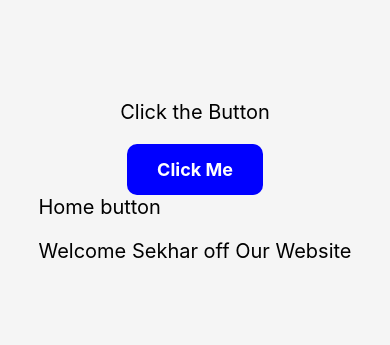
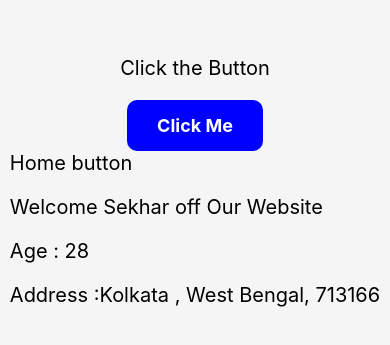
Before and after one commit to code-sekhar/app-reactnative-, a React Native app: screen / in a window 390 px wide. Shown: the part 231-576 px from the top of the page. Built offline with nearby package versions, Linux system fonts and the light colour scheme.

Commit message:
feat: props add

```diff
--- a/App.tsx
+++ b/App.tsx
@@ -32,7 +32,7 @@ function App(): React.JSX.Element {
       >
         <Text style={styles.buttonText}>Click Me</Text>
       </TouchableOpacity>
-      <Home name= "Sekhar"/>
+      <Home name="Sekhar" age="28" address="Kolkata , West Bengal, 713166" />
     </View>
   );
 }
--- a/pages/Home.tsx
+++ b/pages/Home.tsx
@@ -1,11 +1,15 @@
-import React from 'react';
+import React  from 'react';
 import { StyleSheet, Text, View } from 'react-native';
 
-function Home(props: { name: string | number | boolean | React.ReactElement<any, string | React.JSXElementConstructor<any>> | Iterable<React.ReactNode> | React.ReactPortal | null | undefined; }) {
+function Home(props: {
+    address: string | number | boolean | React.ReactElement<any, string | React.JSXElementConstructor<any>> | Iterable<React.ReactNode> | React.ReactPortal | null ; age: string | number | boolean | React.ReactElement<any, string | React.JSXElementConstructor<any>> | Iterable<React.ReactNode> | React.ReactPortal | null | undefined; children?: React.ReactNode; name: string | number | boolean | React.ReactElement<any, string | React.JSXElementConstructor<any>> | Iterable<React.ReactNode> | React.ReactPortal | null | undefined;
+}) {
     return (
         <View>
             <Text style={styles.text}>Home button</Text>
             <Text style={styles.text}>Welcome {props.name} off Our Website</Text>
+            <Text style={styles.text}>Age : {props.age}</Text>
+            <Text style={styles.text}>Address :{props.address}</Text>
         </View>
     );
 }
```
